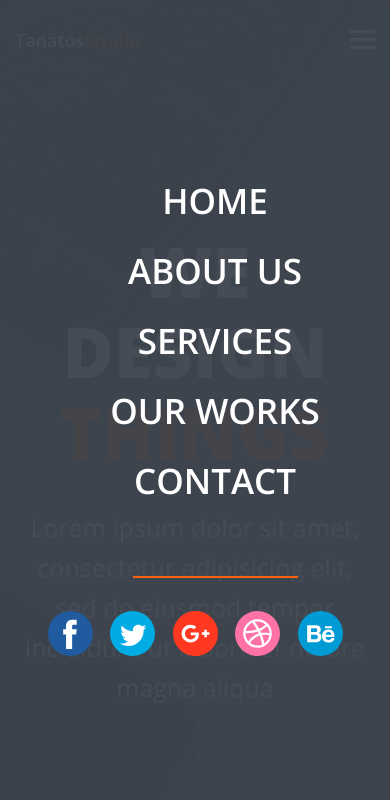
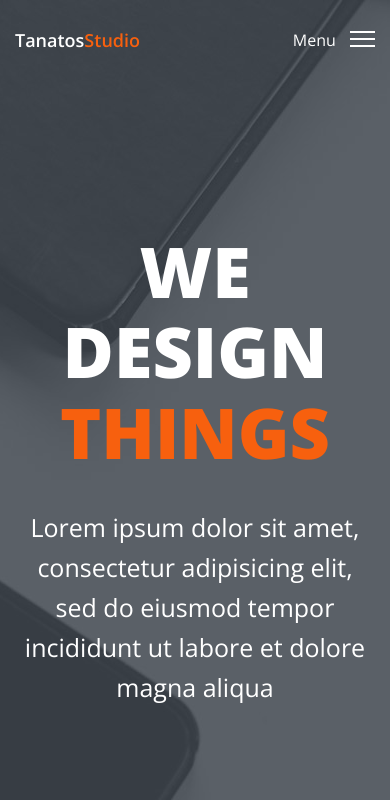
Before and after one commit to kgradz/kgradz.github.io, a plain HTML site: page index.html in a window 390 px wide. Shown: the top 804 px of the page. Drawn offline with nearby package versions, Linux system fonts and the light colour scheme.

Commit message:
fishish hamburger menu

```diff
--- a/css/style.css
+++ b/css/style.css
@@ -59,102 +59,76 @@ header .header {
 /*Hamburger menu*/
 
 
-/*#menu p {
+.top p {
     color: #fff;
     font-size: 1.6rem;
-    display: inline-block;
     margin: 0;
-}*/
-
-#navIcon {
-   width: 2.5rem;
-   height: 2rem;
-   position: relative;
-   /*margin: 0 auto;*/
-   -webkit-transform: rotate(0deg);
-   -moz-transform: rotate(0deg);
-   -o-transform: rotate(0deg);
-   transform: rotate(0deg);
-   -webkit-transition: .5s ease-in-out;
-   -moz-transition: .5s ease-in-out;
-   -o-transition: .5s ease-in-out;
-   transition: .5s ease-in-out;
-   cursor: pointer;
 }
 
-#navIcon span {
-   display: block;
-   position: absolute;
-   height: 0.3rem;
-   width: 100%;
-   background: #fff;
-   /*border-radius: 0.5rem;*/
-   opacity: 1;
-   left: 0;
-   -webkit-transform: rotate(0deg);
-   -moz-transform: rotate(0deg);
-   -o-transform: rotate(0deg);
-   transform: rotate(0deg);
-   -webkit-transition: .25s ease-in-out;
-   -moz-transition: .25s ease-in-out;
-   -o-transition: .25s ease-in-out;
-   transition: .25s ease-in-out;
+#hamburger-icon {
+    position: relative;;
+    height: 15px;
+    width: 25px;
+    cursor: pointer;
+    display: inline-block;
+    transition: all 1s cubic-bezier(.19, 1, .22, 1);
+    padding-left: 10px;
 }
 
-#navIcon span:nth-child(1) {
-   top: 0;
+#hamburger-icon .line {
+    position: absolute;
+    display: block;
+    background: #fff;
+    width: 25px;
+    height: 2px;
+    right: 0;
+    transition: all 0.6s cubic-bezier(.5, .1, 0, 1.2);
+    -webkit-transition: all 0.6s cubic-bezier(.5, .1, 0, 1.2);
+    -moz-transition: all 0.6s cubic-bezier(.5, .1, 0, 1.2);
 }
 
-#navIcon span:nth-child(2), #navIcon span:nth-child(3) {
-   top: 0.8rem;
+#hamburger-icon .line.line-1 {
+    top: 0px;
 }
 
-#navIcon span:nth-child(4) {
-   top: 1.6rem;
+#hamburger-icon .line.line-2 {
+    top: 7px;
 }
 
-#navIcon.open span:nth-child(1) {
-   top: 1.8rem;
-   width: 0%;
-   left: 50%;
+#hamburger-icon .line.line-3 {
+    top: 14px;
 }
 
-#navIcon.open span:nth-child(2) {
-   -webkit-transform: rotate(45deg);
-   -moz-transform: rotate(45deg);
-   -o-transform: rotate(45deg);
-   transform: rotate(45deg);
+#hamburger-icon.active .line-1 {
+    transform: translateY(7px) translateX(0) rotate(45deg);
+    -webkit-transform: translateY(7px) translateX(0) rotate(45deg);
+    -moz-transform: translateY(7px) translateX(0) rotate(45deg);
 }
 
-#navIcon.open span:nth-child(3) {
-   -webkit-transform: rotate(-45deg);
-   -moz-transform: rotate(-45deg);
-   -o-transform: rotate(-45deg);
-   transform: rotate(-45deg);
+#hamburger-icon.active .line-2 {
+    opacity: 0;
 }
 
-#navIcon.open span:nth-child(4) {
-   top: 1.8rem;
-   width: 0%;
-   left: 50%;
+#hamburger-icon.active .line-3 {
+    transform: translateY(-7px) translateX(0) rotate(-45deg);
+    -webkit-transform: translateY(-7px) translateX(0) rotate(-45deg);
+    -moz-transform: translateY(-7px) translateX(0) rotate(-45deg);
 }
-.openCloseMenu{
-   display: none;
-}
-.siteMenu {
-   /*comennt display to show navigation*/
-   position: absolute;
+
+nav {
     top: 0;
     left: 0;
     width: 100%;
     height: 100%;
-   z-index: 100;
+    display: none;
+    position: fixed;
     background-color: rgba(59, 67, 76, 0.95);
 }
 
 .siteMenu ul {
-   padding-top: 15rem;
+    padding-top: 15px;
     list-style: none;
+    padding-left: 0;
 }
 
 .siteMenu ul>li {
@@ -201,6 +175,7 @@ header .header {
     height: 4.5rem;
     /*color: #fff;*/
 }
+/*HAMBUGER MENU END*/
 
 header .slogan {
    text-align: center;
--- a/index.html
+++ b/index.html
@@ -17,14 +17,6 @@
             <div class="header">
                 <div class="top">
                     <div id="logo">Tanatos<span>Studio</span></div>
-                    <div>
-                        <!-- <p>Menu</p> -->
-                     <div id="navIcon">
-                       <span></span>
-                       <span></span>
-                       <span></span>
-                       <span></span>
-                     </div>
                     <nav id="ocMenu" class="siteMenu">
                         <ul>
                             <li><a href="#">home</a></li>
@@ -35,9 +27,6 @@
                         </ul>
                         <div class="socialIcon">
                             <span id="fb"><a href="#">
-                                            <?xml version="1.0" encoding="iso-8859-1"?>
-                                            <!-- Generator: Adobe Illustrator 18.0.0, SVG Export Plug-In . SVG Version: 6.00 Build 0)  -->
-                                            <!DOCTYPE svg PUBLIC "-//W3C//DTD SVG 1.1//EN" "http://www.w3.org/Graphics/SVG/1.1/DTD/svg11.dtd">
                                              <svg version="1.1" id="Capa_1" xmlns="http://www.w3.org/2000/svg" xmlns:xlink="http://www.w3.org/1999/xlink" x="0px" y="0px" viewBox="0 0 112.196 112.196" style="enable-background:new 0 0 112.196 112.196;" xml:space="preserve">
                                               <g>
                                                  <circle style="fill:#205b9f;" cx="56.098" cy="56.098" r="56.098"/>
@@ -49,9 +38,6 @@
                                       </span>
                             <span id="twitter">
                                           <a href="#">
-                                            <?xml version="1.0" encoding="iso-8859-1"?>
-                                            <!-- Generator: Adobe Illustrator 18.0.0, SVG Export Plug-In . SVG Version: 6.00 Build 0)  -->
-                                            <!DOCTYPE svg PUBLIC "-//W3C//DTD SVG 1.1//EN" "http://www.w3.org/Graphics/SVG/1.1/DTD/svg11.dtd">
                                              <svg version="1.1" id="Capa_1" xmlns="http://www.w3.org/2000/svg" xmlns:xlink="http://www.w3.org/1999/xlink" x="0px" y="0px" viewBox="0 0 112.197 112.197" style="enable-background:new 0 0 112.197 112.197;" xml:space="preserve">
                <g>
                <circle style="fill:#00ace3;" cx="56.099" cy="56.098" r="56.098"/>
@@ -70,8 +56,6 @@
                                       </span>
                             <span id="gplus">
                                           <a href="#">
-                                           <?xml version="1.0" encoding="iso-8859-1"?>
-<!-- Generator: Adobe Illustrator 19.0.0, SVG Export Plug-In . SVG Version: 6.00 Build 0)  -->
                <svg version="1.1" id="Layer_1" xmlns="http://www.w3.org/2000/svg" xmlns:xlink="http://www.w3.org/1999/xlink" x="0px" y="0px"
                viewBox="0 0 291.32 291.32" style="enable-background:new 0 0 291.32 291.32;" xml:space="preserve">
                <g>
@@ -93,9 +77,6 @@
                                       </span>
                             <span id="dribbble">
                                           <a href="#">
-                                            <?xml version="1.0" encoding="iso-8859-1"?>
-                                            <!-- Generator: Adobe Illustrator 18.0.0, SVG Export Plug-In . SVG Version: 6.00 Build 0)  -->
-                                            <!DOCTYPE svg PUBLIC "-//W3C//DTD SVG 1.1//EN" "http://www.w3.org/Graphics/SVG/1.1/DTD/svg11.dtd">
                                              <svg version="1.1" id="Capa_1" xmlns="http://www.w3.org/2000/svg" xmlns:xlink="http://www.w3.org/1999/xlink" x="0px" y="0px" viewBox="0 0 112.196 112.196" style="enable-background:new 0 0 112.196 112.196;" xml:space="preserve">
                <g>
                <circle style="fill:#ff72a5;" cx="56.098" cy="56.098" r="56.098"/>
@@ -121,9 +102,6 @@
                                       </span>
                             <span id="behance">
                                           <a href="#">
-                                            <?xml version="1.0" encoding="iso-8859-1"?>
-                                            <!-- Generator: Adobe Illustrator 18.0.0, SVG Export Plug-In . SVG Version: 6.00 Build 0)  -->
-                                            <!DOCTYPE svg PUBLIC "-//W3C//DTD SVG 1.1//EN" "http://www.w3.org/Graphics/SVG/1.1/DTD/svg11.dtd">
                                              <svg version="1.1" id="Capa_1" xmlns="http://www.w3.org/2000/svg" xmlns:xlink="http://www.w3.org/1999/xlink" x="0px" y="0px" viewBox="0 0 112.196 112.196" style="enable-background:new 0 0 112.196 112.196;" xml:space="preserve">
                <g>
                <g>
@@ -144,7 +122,14 @@
                </span>
                </div>
                     </nav>
-                    </div>
+                    <p>
+                       Menu
+                       <a id="hamburger-icon" href="#" title="Menu">
+                           <span class="line line-1"></span>
+                           <span class="line line-2"></span>
+                           <span class="line line-3"></span>
+                       </a>
+                    </p>
 
                 </div>
             <div class="slogan">
@@ -152,7 +137,6 @@
                 <p>Lorem ipsum dolor sit amet, consectetur adipisicing elit,<br>sed do eiusmod tempor incididunt ut labore et dolore magna aliqua</p>
                 <button>Hire us</button><button>Our works</button>
             </div>
-                <?xml version="1.0" encoding="iso-8859-1"?>
             <svg xmlns="http://www.w3.org/2000/svg" xmlns:xlink="http://www.w3.org/1999/xlink" version="1.1" viewBox="0 0 295.82 295.82" enable-background="new 0 0 295.82 295.82">
                  <g>
                   <g>
--- a/js/scripts.js
+++ b/js/scripts.js
@@ -1,8 +1,9 @@
-$(document).ready(function(){
-	$('#navIcon').click(function(){
-		$(this).toggleClass('open');
-	});
-   $('#ocMenu').click(function(){
-      $(this).toggleClass('openCloseMenu');
-   });
+$( document ).ready(function() {
+  var hamburger = $('#hamburger-icon');
+  var nav = $('nav');
+  hamburger.click(function() {
+	 nav.toggle();
+	  hamburger.toggleClass('active');
+	  return false;
+  });
 });
```
Lines whose indentation alone changed are shown as unchanged.
